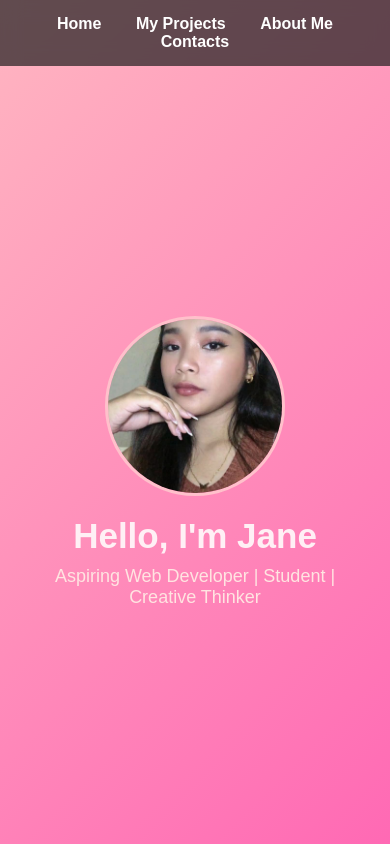
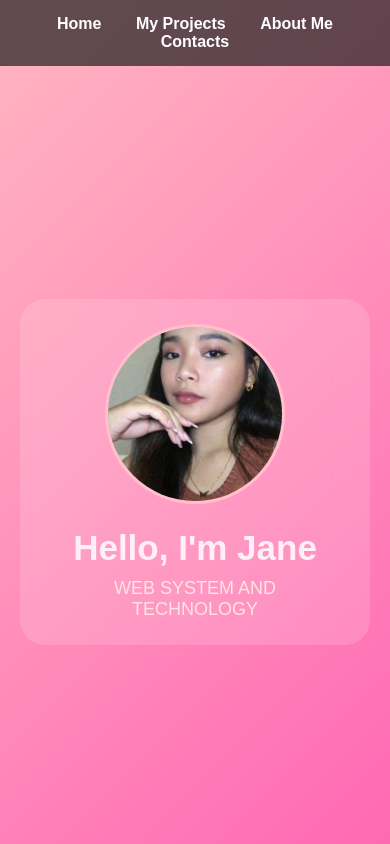
Before and after one commit to tolentinojane95-ship-it/Jane-D.-Tolentino, a plain HTML site: page index.html in a window 390 px wide. Drawn offline with Linux system fonts and the light colour scheme.

Commit message:
Add files via upload

```diff
--- a/index.html
+++ b/index.html
@@ -4,44 +4,104 @@
 <meta charset="UTF-8">
 <meta name="viewport" content="width=device-width, initial-scale=1.0">
 <title>Home | My Portfolio</title>
+
 <style>
-/* RESET */
-* { margin:0; padding:0; box-sizing:border-box; font-family:Arial, sans-serif; }
+* {
+    margin: 0;
+    padding: 0;
+    box-sizing: border-box;
+    font-family: Arial, sans-serif;
+}
 
-/* DARK BACKGROUND */
-body { background:#1c1c1c; color:white; }
+body {
+    background: #1c1c1c;
+    color: white;
+}
 
-/* NAVIGATION */
+/* Navigation */
 nav {
     position: fixed;
-    top:0; width:100%; z-index:1000;
+    top: 0;
+    width: 100%;
+    z-index: 1000;
     backdrop-filter: blur(10px);
-    background: rgba(30,30,30,0.7);
+    background: rgba(30, 30, 30, 0.7);
     text-align: center;
     padding: 15px 0;
 }
-nav a { color:white; margin:0 15px; text-decoration:none; font-weight:bold; transition:0.3s; }
-nav a:hover { color:#ff69b4; }
 
-/* SECTION */
-section { padding:150px 20px 50px 20px; text-align:center; }
+nav a {
+    color: white;
+    margin: 0 15px;
+    text-decoration: none;
+    font-weight: bold;
+    transition: 0.3s;
+}
 
-/* HOME */
+nav a:hover {
+    color: #ff69b4;
+}
+
+/* Sections */
+section {
+    padding: 150px 20px 50px 20px;
+    text-align: center;
+}
+
+/* Home Section */
 #home {
-    display:flex; flex-direction:column;
-    align-items:center; justify-content:center;
-    background: linear-gradient(135deg,#ffb6c1,#ff69b4);
-    min-height:100vh; color:white;
+    display: flex;
+    flex-direction: column;
+    align-items: center;
+    justify-content: center;
+    background: linear-gradient(135deg, #ffb6c1, #ff69b4);
+    min-height: 100vh;
+    color: white;
 }
-#home img { width:180px; height:180px; border-radius:50%; border:3px solid #ffc0cb; margin-bottom:20px; object-fit:cover; }
-#home h1 { font-size:45px; margin-bottom:10px; color:#fff0f5; }
-#home p { font-size:18px; margin-bottom:20px; color:#ffe4e1; }
-#home button { padding:10px 25px; border:none; border-radius:10px; background: rgba(255,192,203,0.2); color:#ff69b4; cursor:pointer; backdrop-filter:blur(5px); transition:0.3s; }
-#home button:hover { background: rgba(255,105,180,0.4); }
 
-@media(max-width:768px){ #home h1 { font-size:35px; } }
+/* Glass Card */
+.home-card {
+    background: rgba(255, 255, 255, 0.15);
+    padding: 35px 50px;
+    border-radius: 25px;
+    backdrop-filter: blur(15px);
+    text-align: center;
+}
+
+/* Profile Image */
+#home img {
+    width: 180px;
+    height: 180px;
+    border-radius: 50%;
+    border: 3px solid #ffc0cb;
+    margin-bottom: 20px;
+    object-fit: cover;
+}
+
+/* Text */
+#home h1 {
+    font-size: 45px;
+    margin-bottom: 10px;
+    color: #fff0f5;
+}
+
+#home p {
+    font-size: 18px;
+    margin-bottom: 0;
+    color: #ffe4e1;
+}
+
+@media (max-width: 768px) {
+    #home h1 {
+        font-size: 35px;
+    }
+    .home-card {
+        padding: 25px 30px;
+    }
+}
 </style>
 </head>
+
 <body>
 
 <nav>
@@ -52,14 +112,12 @@ section { padding:150px 20px 50px 20px; text-align:center; }
 </nav>
 
 <section id="home">
-<img src="my pic.jpg" alt="my pic">
-<h1>Hello, I'm Jane </h1>
-<p>Aspiring Web Developer | Student | Creative Thinker</p>
-<button onclick="alert('Welcome to my Portfolio!')
+    <div class="home-card">
+        <img src="my pic.jpg" alt="my pic">
+        <h1>Hello, I'm Jane</h1>
+        <p> WEB SYSTEM AND TECHNOLOGY </p>
+    </div>
 </section>
-</div>
-</div>
-
 
 </body>
 </html>
```
Also changed, not shown: index..txt (added).
